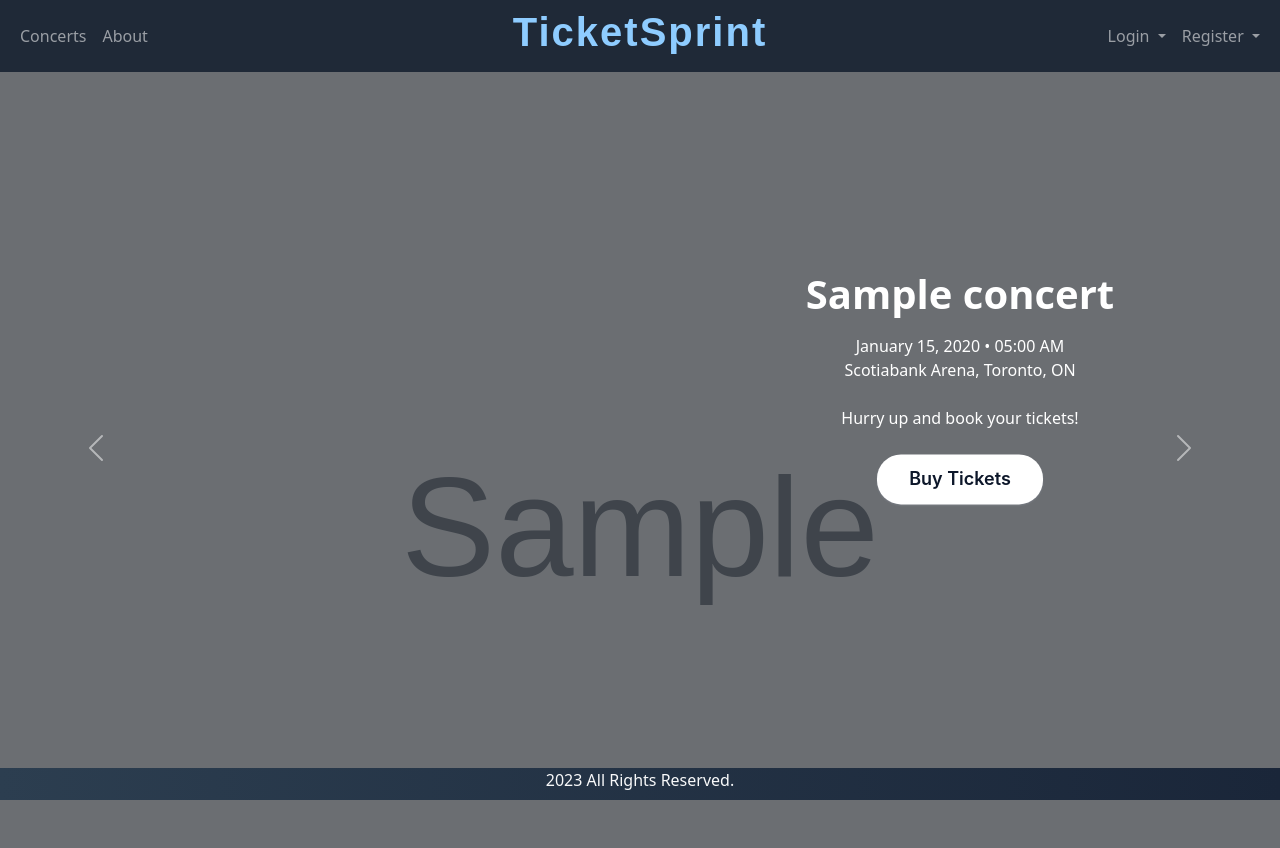
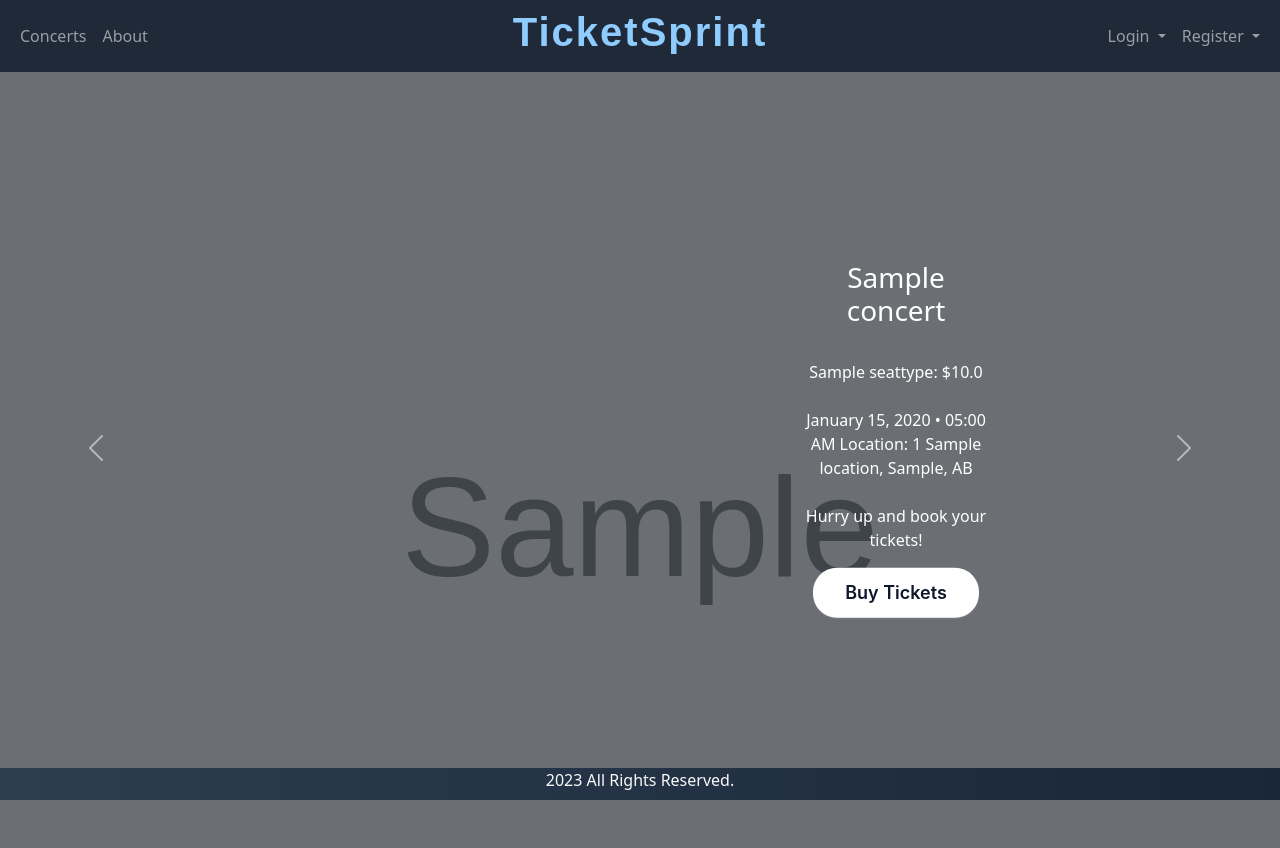
Before and after one commit to tanvirsingh1/TickerMaster, a Django app: page / in a window 1280 px wide. Run offline with Django 4.2, Linux system fonts and the light colour scheme; tables that the repository leaves empty hold one stand-in row (values such as "Sample post"); grey boxes marked "Sample" are stand-in pictures; parts of the project's set-up code (start-up, migrations or seed data) failed here and were passed over.

Commit message:
visuals/home-page

```diff
--- a/templates/ticketing/home.html
+++ b/templates/ticketing/home.html
@@ -1,5 +1,6 @@
 <!DOCTYPE html>
 <html lang="en">
+
 <head>
     <meta charset="UTF-8"/>
     <meta content="IE=edge" http-equiv="X-UA-Compatible"/>
@@ -7,22 +8,13 @@
     <link href="./main.css" rel="stylesheet"/>
     <title>TicketSprint</title>
 
-    <link
-            crossorigin="anonymous"
-            href="https://cdn.jsdelivr.net/npm/bootstrap@5.1.3/dist/css/bootstrap.min.css"
-            integrity="sha384-1BmE4kWBq78iYhFldvKuhfTAU6auU8tT94WrHftjDbrCEXSU1oBoqyl2QvZ6jIW3"
-            rel="stylesheet"
-    />
-    <script
-            crossorigin="anonymous"
-            integrity="sha256-nQLuAZGRRcILA+6dMBOvcRh5Pe310sBpanc6+QBmyVM="
-            src="https://code.jquery.com/jquery-3.6.3.js"
-    ></script>
-    <script
-            crossorigin="anonymous"
+    <link crossorigin="anonymous" href="https://cdn.jsdelivr.net/npm/bootstrap@5.1.3/dist/css/bootstrap.min.css"
+          integrity="sha384-1BmE4kWBq78iYhFldvKuhfTAU6auU8tT94WrHftjDbrCEXSU1oBoqyl2QvZ6jIW3" rel="stylesheet"/>
+    <script crossorigin="anonymous" integrity="sha256-nQLuAZGRRcILA+6dMBOvcRh5Pe310sBpanc6+QBmyVM="
+            src="https://code.jquery.com/jquery-3.6.3.js"></script>
+    <script crossorigin="anonymous"
             integrity="sha384-ka7Sk0Gln4gmtz2MlQnikT1wXgYsOg+OMhuP+IlRH9sENBO0LRn5q+8nbTov4+1p"
-            src="https://cdn.jsdelivr.net/npm/bootstrap@5.1.3/dist/js/bootstrap.bundle.min.js"
-    ></script>
+            src="https://cdn.jsdelivr.net/npm/bootstrap@5.1.3/dist/js/bootstrap.bundle.min.js"></script>
 
     {% load static %}
     <link href="{% static 'css/home.css' %}" rel="stylesheet">
@@ -30,23 +22,13 @@
 </head>
 
 <body style="background-color: #101827;">
-<nav
-        class="navbar navbar-expand-lg navbar-dark fixed-top"
-        style="
+<nav class="navbar navbar-expand-lg navbar-dark fixed-top" style="
         background-color: #1f2937;
         height: 9vh;
-      "
->
+      ">
     <div class="container-fluid">
-        <button
-                aria-controls="navbarNav"
-                aria-expanded="false"
-                aria-label="Toggle navigation"
-                class="navbar-toggler"
-                data-bs-target="#navbarNav"
-                data-bs-toggle="collapse"
-                type="button"
-        >
+        <button aria-controls="navbarNav" aria-expanded="false" aria-label="Toggle navigation"
+                class="navbar-toggler" data-bs-target="#navbarNav" data-bs-toggle="collapse" type="button">
             <span class="navbar-toggler-icon"></span>
         </button>
         <div class="collapse navbar-collapse">
@@ -55,19 +37,15 @@
                 <li><a class="nav-item nav-link" href="/about">About</a></li>
             </ul>
         </div>
-        <a
-                class="navbar-brand"
-                href="/"
-                style="color: #8eccff; font-family: sans-serif; letter-spacing: 2px"
-        ><h1><b>TicketSprint</b></h1>
+        <a class="navbar-brand" href="/" style="color: #8eccff; font-family: sans-serif; letter-spacing: 2px">
+            <h1><b>TicketSprint</b></h1>
         </a>
         <div class="justify-content-end" id="navbarSupportedContent">
             <ul class="navbar-nav me-auto mb-2 mb-lg-0">
                 <div class="collapse navbar-collapse" id="navbarNavAltMarkup">
                     <li class="nav-item dropdown">
                         <a aria-expanded="false" class="nav-link dropdown-toggle" data-bs-toggle="dropdown" href="#"
-                           id="navbarDropdownLogin"
-                           role="button">
+                           id="navbarDropdownLogin" role="button">
                             <i class="bi bi-person"></i> Login
                         </a>
                         <ul aria-labelledby="navbarDropdownLogin" class="dropdown-menu dropdown-menu-end">
@@ -78,8 +56,7 @@
 
                     <li class="nav-item dropdown">
                         <a aria-expanded="false" class="nav-link dropdown-toggle" data-bs-toggle="dropdown" href="#"
-                           id="navbarDropdownRegister"
-                           role="button">
+                           id="navbarDropdownRegister" role="button">
                             <i class="bi bi-person"></i> Register
                         </a>
                         <ul aria-labelledby="navbarDropdownRegister" class="dropdown-menu dropdown-menu-end">
@@ -92,77 +69,39 @@
             </ul>
         </div>
     </div>
-</nav><br/><br/>
+</nav>
+<br/><br/>
+<div class="carousel slide" data-bs-touch="false" id="carouselExampleControlsNoTouching" style="height: 100vh;
+  display: flex;
+  flex-wrap: nowrap;
+  overflow-x: scroll;
+  -webkit-overflow-scrolling: touch;">
+    <div class="carousel-inner">
+    {% for concert in concerts %}
+        <div class="carousel-item{% if forloop.first %} active{% endif %}">
+            <img alt="concertpic" class="d-block w-100" src="{{ concert.concert_image.url }}"
+                 style="filter: brightness(50%);
+                 object-fit: fit;
+                height: 100%;
+                width: 100%;">
+            <div class="carousel-caption" style="
+                position: absolute;
+                top: 46%;
+                left: 70%;
+                transform: translate(-50%, -50%);">
+                <h3>{{ concert.name }}</h3><br/>
+                 <p>{{ concert.venues.first.seat_types.first.name }}: ${{ concert.venues.first.seat_types.first.price }}<br />
+                    <br />{{ concert.concert_date|date:"F j, Y • h:i A" }}
+                         Location: {{concert.venues.first.location}}
+                        <br/><br/>Hurry up and book your tickets!
+                    </p>
+                    <a href="{% url 'ticketing:buy' concert.id  %}">
+                        <button class="button-81">Buy Tickets</button>
+                    </a>
+            </div>
 
-{% if concerts %}
-
-<div id="carouselExampleControlsNoTouching" class="carousel slide" data-bs-touch="false">
-    <div class="carousel-inner">
-        <div class="carousel-item active">
-
-            <img alt="concertpic" class="d-block w-100" src="{{ concerts.0.concert_image.url }}" style="filter: brightness(50%)">
-            <div class="carousel-caption">
-                <h3>{{ concerts.0.name }}</h3>
-
-                 <p>{{ concerts.0.concert_date|date:"F j, Y • h:i A" }}<br/>
-                    Scotiabank Arena, Toronto, ON
-                    <br/><br/>Hurry up and book your tickets!
-
-                </p><br/>
-                <a href="{% url 'ticketing:buy' concerts.0.id  %}"><button class="button-81">Buy Tickets</button></a>
         </div>
-        </div>
-        <div class="carousel-item">
-            <img alt="concertpic" class="d-block w-100" src="{{ concerts.1.concert_image.url }}" style="filter: brightness(50%)">
-            <div class="carousel-caption">
-                <h3>{{ concerts.1.name }}</h3>
-                <p>{{ concerts.1.concert_date|date:"F j, Y • h:i A" }}<br/>
-                 Scotiabank Arena, Toronto, ON<br/><br/>Hurry up and book your tickets!
-                </p><br/>
-                <a href="{% url 'ticketing:buy' concerts.1.id  %}"><button class="button-81">Buy Tickets</button></a>
-            </div>
-        </div>
-        <div class="carousel-item">
-            <img alt="concertpic" class="d-block w-100" src="{{ concerts.2.concert_image.url }}" style="filter: brightness(50%)">
-            <div class="carousel-caption">
-                <h3>{{ concerts.2.name }}</h3>
-                <p>{{ concerts.2.concert_date|date:"F j, Y • h:i A" }}<br/>
-                 Scotiabank Arena, Toronto, ON<br/><br/>Hurry up and book your tickets!
-                </p><br/>
-                <a href="{% url 'ticketing:buy' concerts.2.id  %}"><button class="button-81">Buy Tickets</button></a>
-            </div>
-        </div>
-        <div class="carousel-item">
-            <img alt="concertpic" class="d-block w-100" src="{{ concerts.3.concert_image.url }}" style="filter: brightness(50%)">
-            <div class="carousel-caption">
-                <h3>{{ concerts.3.name }}</h3>
-                <p>{{ concerts.3.concert_date|date:"F j, Y • h:i A" }}<br/>
-                 Scotiabank Arena, Toronto, ON<br/><br/>Hurry up and book your tickets!
-                </p><br/>
-                <a href="{% url 'ticketing:buy' concerts.3.id  %}"><button class="button-81">Buy Tickets</button></a>
-            </div>
-        </div>
-        <div class="carousel-item">
-            <img alt="concertpic" class="d-block w-100" src="{{ concerts.4.concert_image.url }}" style="filter: brightness(50%)">
-            <div class="carousel-caption">
-                <h3>{{ concerts.4.name }}</h3>
-                <p>{{ concerts.4.concert_date|date:"F j, Y • h:i A" }}<br/>
-                 Scotiabank Arena, Toronto, ON<br/><br/>Hurry up and book your tickets!
-                </p><br/>
-                <a href="{% url 'ticketing:buy' concerts.4.id  %}"><button class="button-81">Buy Tickets</button></a>
-            </div>
-        </div>
-        <div class="carousel-item">
-            <img alt="concertpic" class="d-block w-100" src="{{ concerts.5.concert_image.url }}" style="filter: brightness(50%)">
-            <div class="carousel-caption">
-                <h3>{{ concerts.5.name }}</h3>
-                <p>General Admission: ${{concerts.5.price}}<br/>
-                 {{ concerts.5.concert_date|date:"F j, Y • h:i A" }}<br/>
-                 Scotiabank Arena, Toronto, ON<br/><br/>Hurry up and book your tickets!
-                </p><br/>
-                <a href="{% url 'ticketing:buy' concerts.5.id  %}"><button class="button-81">Buy Tickets</button></a>
-            </div>
-        </div>
+    {% endfor %}
     </div>
     <button class="carousel-control-prev" type="button" data-bs-target="#carouselExampleControlsNoTouching" data-bs-slide="prev">
         <span class="carousel-control-prev-icon" aria-hidden="true"></span>
@@ -173,11 +112,12 @@
         <span class="visually-hidden">Next</span>
     </button>
 </div>
-{% endif %}
+
 
 <footer class="bg-dark text-light text-center"
         style="background: linear-gradient(to right, #2c3e50, #1a2639); height:4vh; color: white;">
     <p> 2023 All Rights Reserved.</p>
 </footer>
 </body>
+
 </html>
--- a/ticketing/static/css/home.css
+++ b/ticketing/static/css/home.css
@@ -1,3 +1,4 @@
+
 .navbar-brand{
   position: absolute;
   left: 50%;
@@ -31,44 +32,9 @@ footer {
 }
 
 
-.carousel {
-  height: 100vh;
-  display: flex;
-  flex-wrap: nowrap;
-  overflow-x: scroll;
-  -webkit-overflow-scrolling: touch;
-}
-
-.carousel-inner {
-  height: 100%;
-}
-
-.carousel-item img {
-  object-fit: cover;
-  height: 100%;
-  width: 100%;
-}
-
-.carousel-caption {
-  position: absolute;
-  top: 48%;
-  transform: translateY(-50%);
-  width: 120%;
-  padding: 1px;
-  color: #ffffff;
-}
-
-.carousel-caption h3 {
-  font-size: 2.5rem;
-  font-weight: bold;
-  margin-bottom: 1rem;
-}
 
 
-.carousel-caption p {
-  font-size: 1rem;
-  margin-bottom: 0;
-}
+
 
 .button-81 {
   background-color: #fff;
```
Lines whose indentation alone changed are shown as unchanged.
